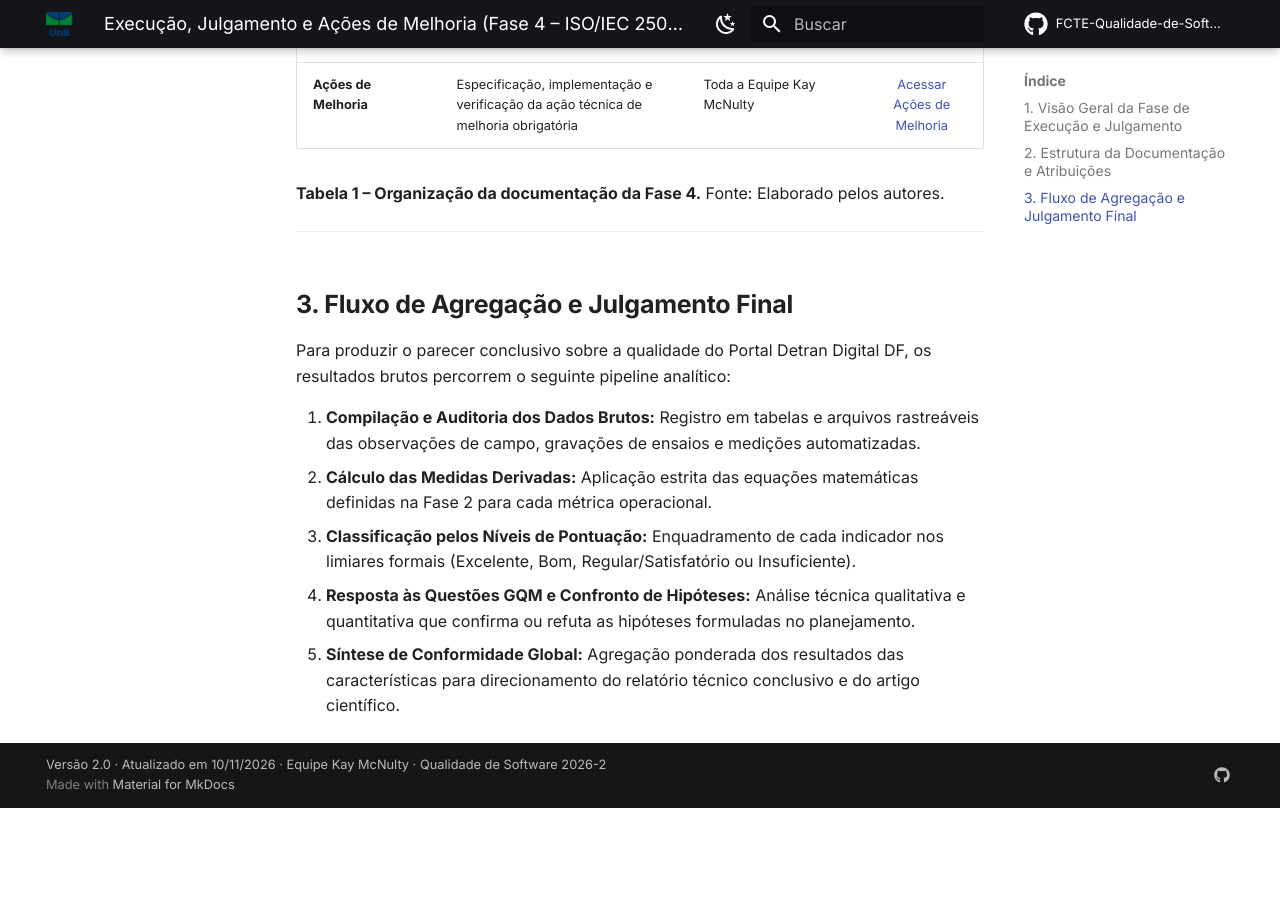
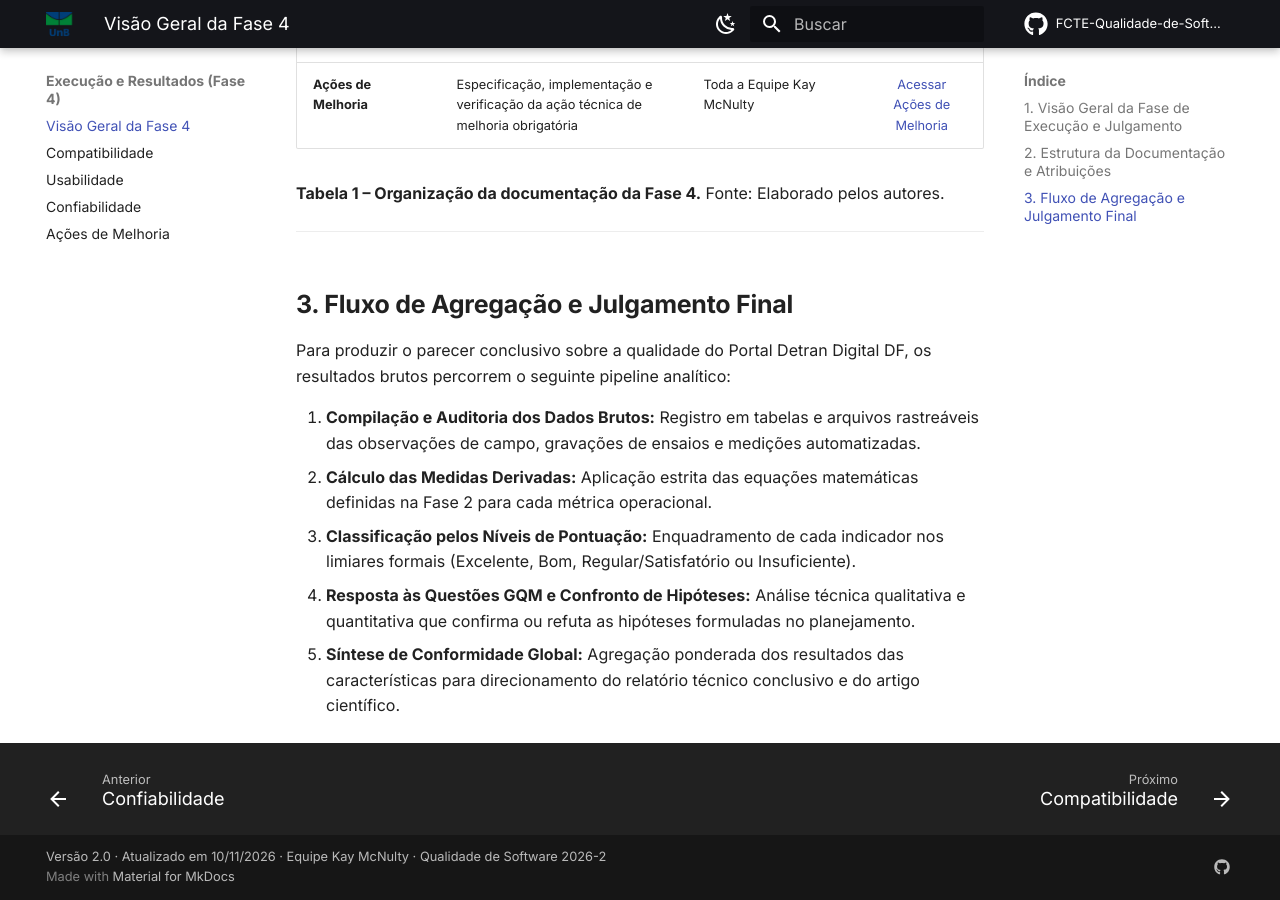
Before and after one commit to FCTE-Qualidade-de-Software-1/2026-2_T02_KAY_MCNULTY, an MkDocs documentation site: the page built from docs/fase4/index.md, in a window 1280 px wide and 900 px high, scrolled down 1356 px. Built offline with MkDocs 1.6.1 and Material for MkDocs 9.7.7, drawn with Linux system fonts in a browser that asks for light colours; comment, search, counter and statistics services are not loaded; before the commit the page ends 2164 px from its top, so only the background shows below that.

Commit message:
feat(nav): reorganiza navegacao do mkdocs com hierarquia das fases 3 e 4
- Integra secoes da Fase 3 e Fase 4 na barra de navegacao
- Adiciona entrada para a Entrega 2 no menu de entregas
- Configura enable_git_follow para estabilidade de build em ambiente Windows

Co-authored-by: Nicole Jovita Fernandes <nicolejovitafernandes@gmail.com>

```diff
--- a/mkdocs.yml
+++ b/mkdocs.yml
@@ -63,13 +63,23 @@ nav:
       - Usabilidade: fase2/usabilidade.md
       - Confiabilidade: fase2/confiabilidade.md
   - Projeto da Avaliação (Fase 3):
+      - Visão Geral da Fase 3: fase3/index.md
+      - Compatibilidade: fase3/compatibilidade.md
+      - Usabilidade: fase3/usabilidade.md
       - Confiabilidade: fase3/confiabilidade.md
+  - Execução e Resultados (Fase 4):
+      - Visão Geral da Fase 4: fase4/index.md
+      - Compatibilidade: fase4/compatibilidade.md
+      - Usabilidade: fase4/usabilidade.md
+      - Confiabilidade: fase4/confiabilidade.md
+      - Ações de Melhoria: fase4/melhorias.md
   - Gestão do Projeto (PSM):
       - Atas de Reunião: gestao/atas.md
       - Métricas de Gestão PSM: gestao/metricas-psm.md
       - Tabela de Contribuição: gestao/tabela-contribuicao.md
   - Entregas:
       - Entrega 1: entregas/entrega1.md
+      - Entrega 2: entregas/entrega2.md
       - Artigo: entregas/artigo.md
 
 plugins:
@@ -79,6 +89,7 @@ plugins:
       type: date
       locale: pt
       enable_creation_date: true
+      enable_git_follow: false
 
 markdown_extensions:
   - abbr
```
